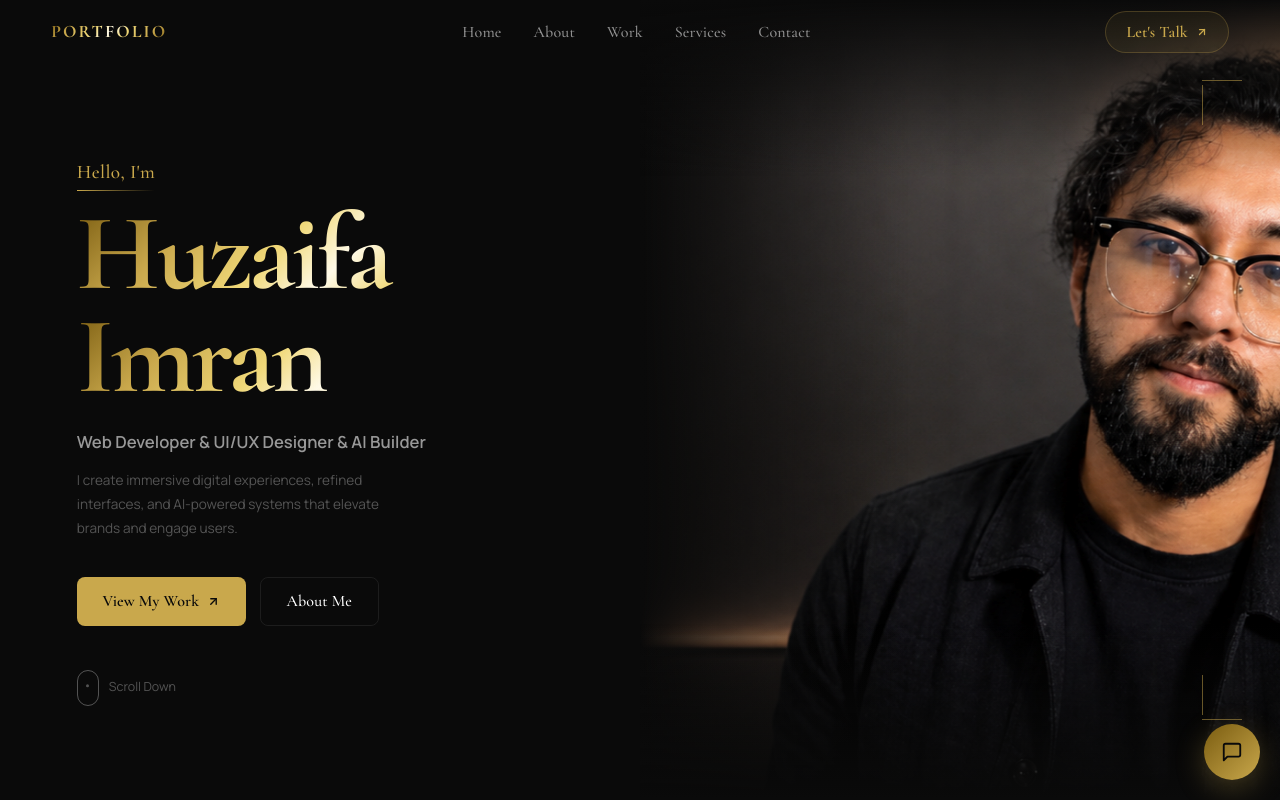
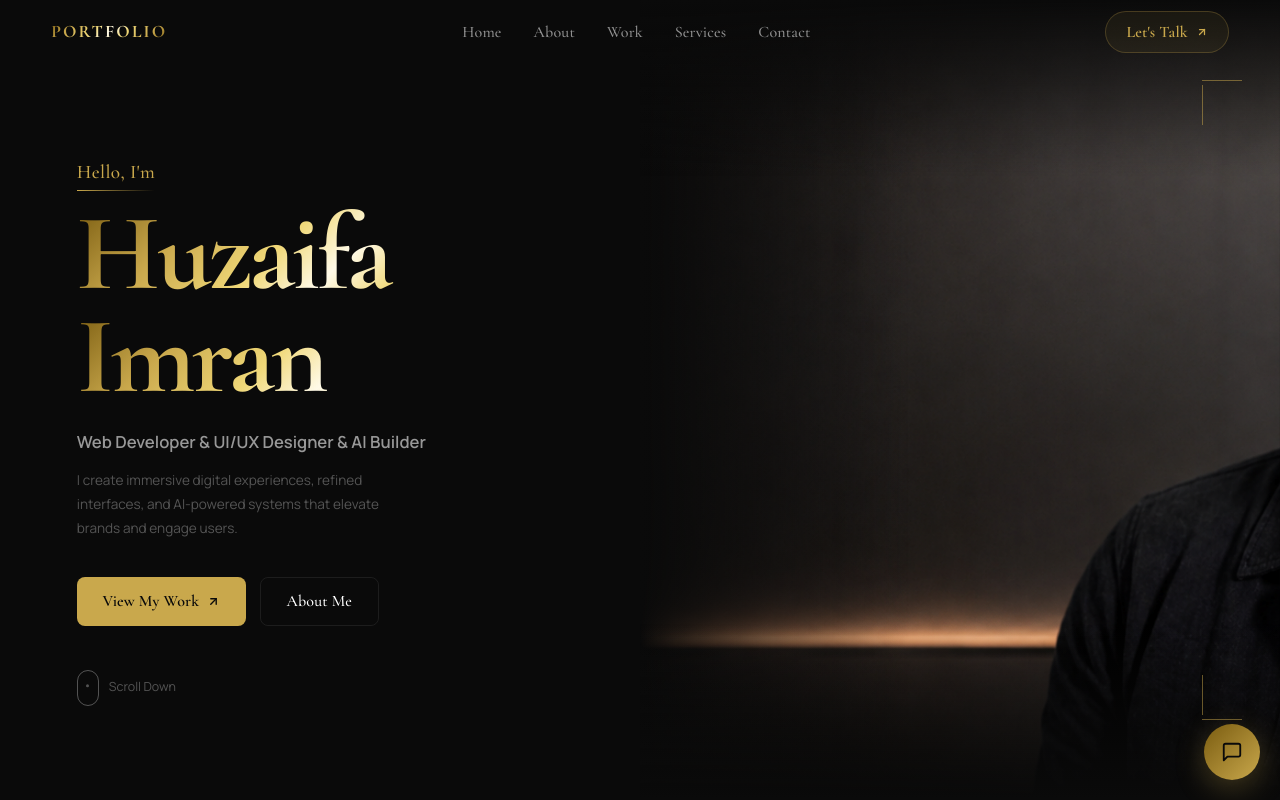
Before and after one commit to huzaifaiupk10-ops/portfolio, a React (Vite) app: page / in a window 1280 px wide. Shown: the top 800 px of the page. Built offline with nearby package versions, Linux system fonts and the light colour scheme; a web font is replaced by a local one.

Commit message:
Shift hero image left to show face

```diff
--- a/src/components/Hero.jsx
+++ b/src/components/Hero.jsx
@@ -139,7 +139,7 @@ export default function Hero() {
             <motion.div style={{ y: imageY, width:'100%', height:'108%', marginTop:'-4%' }}>
               <img
                 src="/hero-photo.png" alt="Huzaifa Imran"
-                style={{ width:'100%', height:'100%', objectFit:'cover', objectPosition:'center top', display:'block' }}
+                style={{ width:'100%', height:'100%', objectFit:'cover', objectPosition:'20% top', display:'block' }}
               />
             </motion.div>
           </motion.div>
```
